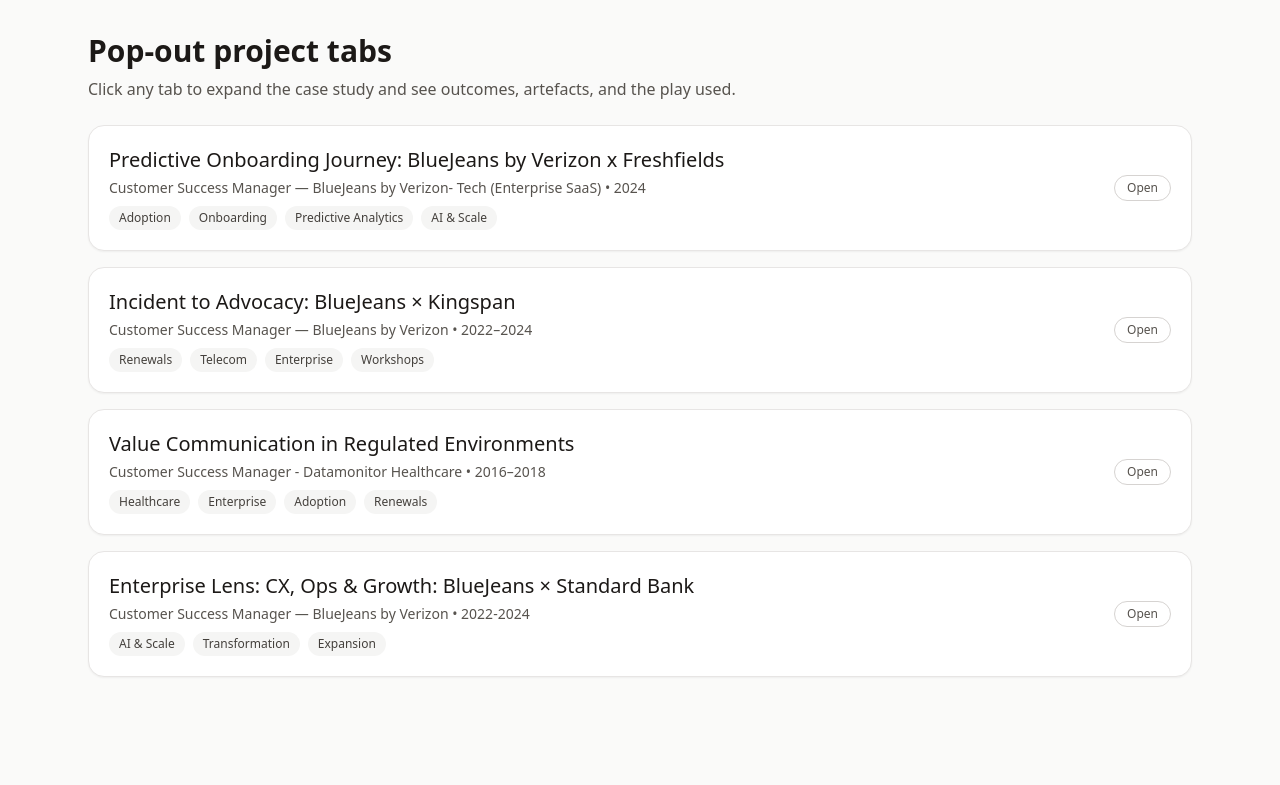
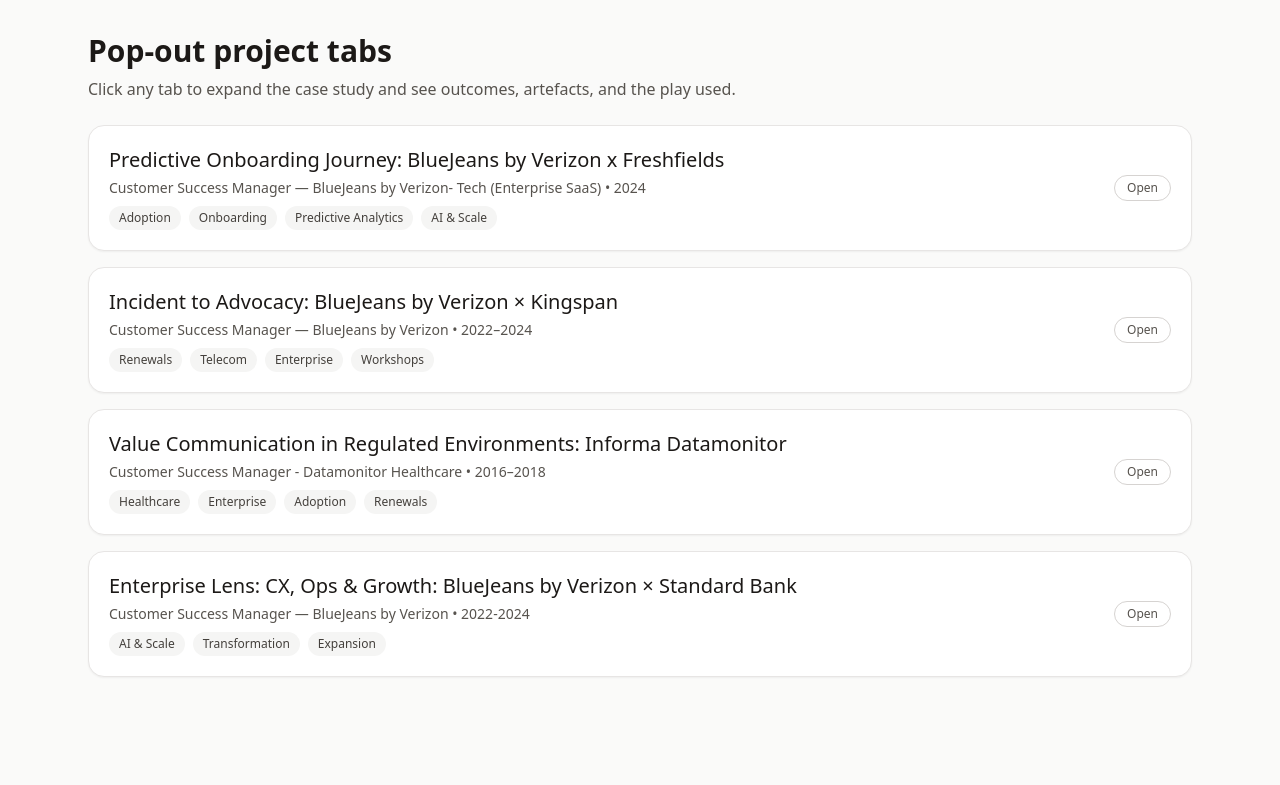
Before and after one commit to sandraovjones-sudo/Sandra-Oviawe-CSM, a React (Vite) app: page / in a window 1280 px wide. Shown: the part 376-1161 px from the top of the page. Built offline with nearby package versions, Linux system fonts and the light colour scheme.

Commit message:
Update App.jsx

```diff
--- a/src/App.jsx
+++ b/src/App.jsx
@@ -39,7 +39,7 @@
       },
       {
         id: "bj-kingspan",
-        title: "Incident to Advocacy: BlueJeans × Kingspan",
+        title: "Incident to Advocacy: BlueJeans by Verizon × Kingspan",
         tags: ["Renewals", "Telecom", "Enterprise", "Workshops"],
         role: "Customer Success Manager — BlueJeans by Verizon",
         period: "2022–2024",
@@ -55,7 +55,7 @@
       },
       {
         id: "informa-value-comms",
-        title: "Value Communication in Regulated Environments",
+        title: "Value Communication in Regulated Environments: Informa Datamonitor",
         tags: ["Healthcare", "Enterprise", "Adoption", "Renewals"],
         role: "Customer Success Manager - Datamonitor Healthcare",
         period: "2016–2018",
@@ -72,7 +72,7 @@
       },
       {
         id: "Standard Bank",
-        title: "Enterprise Lens: CX, Ops & Growth: BlueJeans × Standard Bank",
+        title: "Enterprise Lens: CX, Ops & Growth: BlueJeans by Verizon × Standard Bank",
         tags: ["AI & Scale", "Transformation", "Expansion"],
         role: "Customer Success Manager — BlueJeans by Verizon",
         period: "2022-2024",
```
